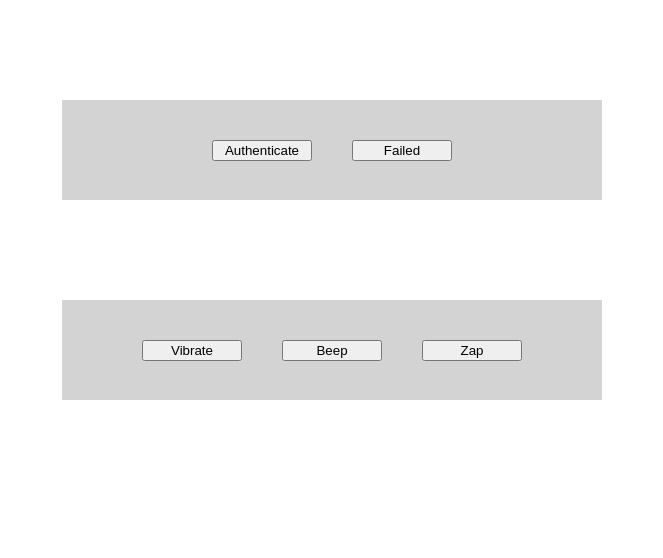
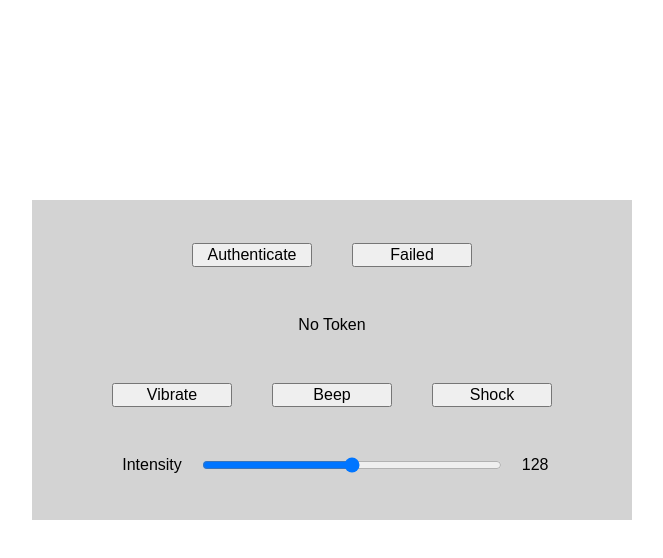
Before and after one commit to jktham/pavlok, a website: page public/index.html in a window 1280 px wide. Both pictures are taken after a click on the button "Get Token". Shown: the whole page, without its empty margins (308-971 px from the left). Drawn offline with Linux system fonts and the light colour scheme; no server answers.

Commit message:
Add full functionality

```diff
--- a/public/css/style.css
+++ b/public/css/style.css
@@ -1,32 +1,43 @@
 * {
     font-family: Arial, Helvetica, sans-serif;
+    font-size: 16px;
 }
 body {
     margin: 0px;
 }
-#setup {
+#main {
     display: flex;
-    width: 500px;
-    height: 100px;
-    margin: 100px auto;
-    padding: 0 20px;
-
+    flex-direction: column;
     align-items: center;
     justify-content: center;
+
+    width: 600px;
+    height: auto;
+    margin: 200px auto;
+    padding: 20px 0;
+
     background-color: lightgray;
 }
-#controls {
+#main>div {
     display: flex;
-    width: 500px;
-    height: 100px;
-    margin: 100px auto;
-    padding: 0 20px;
-
     align-items: center;
     justify-content: center;
-    background-color: lightgray;
+
+    width: 600px;
+    height: 50px;
+    margin: 10px 0
 }
+
 .button {
-    width: 100px;
+    width: 120px;
+    margin: 0 20px;
+    text-align: center;
+}
+.slider {
+    width: 300px;
     margin: 0 20px;
 }
+#intensity-span {
+    width: 20px;
+    text-align: center;
+}
--- a/public/index.html
+++ b/public/index.html
@@ -7,13 +7,23 @@
     <title>Controls</title>
 </head>
 <body>
-    <div id="setup">
-        <button id="auth" class="button">Authenticate</button>
-        <button id="token" class="button">Get Token</button>
-    </div>
-    <div id="controls">
-        <button id="vibrate" class="button">Vibrate</button>
-        <button id="beep" class="button">Beep</button>
-        <button id="zap" class="button">Zap</button>
+    <div id="main">
+        <div>
+            <button id="auth-button" class="button">Authenticate</button>
+            <button id="token-button" class="button">Get Token</button>
+        </div>
+        <div>
+            <span id="token-span">No Token</span>
+        </div>
+        <div>
+            <button id="vibrate-button" class="button">Vibrate</button>
+            <button id="beep-button" class="button">Beep</button>
+            <button id="shock-button" class="button">Shock</button>
+        </div>
+        <div>
+            <span id="intensity-label">Intensity</span>
+            <input type="range" id="intensity-slider" class="slider" min="1" max="255" value="128">
+            <span id="intensity-span">128</span>
+        </div>
     </div>
 </body>
--- a/public/js/main.js
+++ b/public/js/main.js
@@ -1,11 +1,17 @@
-const authButton = document.querySelector("#auth");
-const tokenButton = document.querySelector("#token");
+const authButton = document.querySelector("#auth-button");
+const tokenButton = document.querySelector("#token-button");
 
-const vibrateButton = document.querySelector("#vibrate");
-const beepButton = document.querySelector("#beep");
-const zapButton = document.querySelector("#zap");
+const tokenSpan = document.querySelector("#token-span");
+
+const vibrateButton = document.querySelector("#vibrate-button");
+const beepButton = document.querySelector("#beep-button");
+const shockButton = document.querySelector("#shock-button");
+
+const intensitySlider = document.querySelector("#intensity-slider");
+const intensitySpan = document.querySelector("#intensity-span");
 
 let token = "";
+let intensity = intensitySlider.value;
 
 authButton.addEventListener("click", () => {
     window.location="/auth";
@@ -18,6 +24,7 @@ tokenButton.addEventListener("click", () => {
                 response.text().then(function (text) {
                     token = text;
                     tokenButton.innerHTML = "Success";
+                    tokenSpan.innerHTML = token;
                 });
             } else {
                 tokenButton.innerHTML = "Failed";
@@ -26,13 +33,45 @@ tokenButton.addEventListener("click", () => {
 });
 
 vibrateButton.addEventListener("click", () => {
-    console.log("1");
+    fetch("https://pavlok-mvp.herokuapp.com/api/v1/stimuli/vibration/" + intensity, {
+        method: "POST",
+        headers: {
+            Authorization: `Bearer ${token}`
+        }
+    }).then( response => {
+        if (response.ok) {
+            console.log("Received instruction: vibration, " + intensity);
+        }
+    });
 });
 
 beepButton.addEventListener("click", () => {
-    console.log("2");
+    fetch("https://pavlok-mvp.herokuapp.com/api/v1/stimuli/beep/" + intensity, {
+        method: "POST",
+        headers: {
+            Authorization: `Bearer ${token}`
+        }
+    }).then( response => {
+        if (response.ok) {
+            console.log("Received instruction: beep, " + intensity);
+        }
+    });
 });
 
-zapButton.addEventListener("click", () => {
-    console.log("3");
+shockButton.addEventListener("click", () => {
+    fetch("https://pavlok-mvp.herokuapp.com/api/v1/stimuli/shock/" + intensity, {
+        method: "POST",
+        headers: {
+            Authorization: `Bearer ${token}`
+        }
+    }).then( response => {
+        if (response.ok) {
+            console.log("Received instruction: shock, " + intensity);
+        }
+    });
 });
+
+intensitySlider.addEventListener("input", () => {
+    intensity = intensitySlider.value;
+    intensitySpan.innerHTML = intensitySlider.value;
+});
--- a/server.js
+++ b/server.js
@@ -26,7 +26,9 @@ app.get("/auth", function (req, res) {
 
 app.get("/token", function (req, res) {
     if (token) {
-        res.status(200).send(token);
+        res.status(200);
+        res.append('Content-Type', 'text/plain; charset=utf8');
+        res.send(token);
     } else {
         res.sendStatus(500);
     }
```
